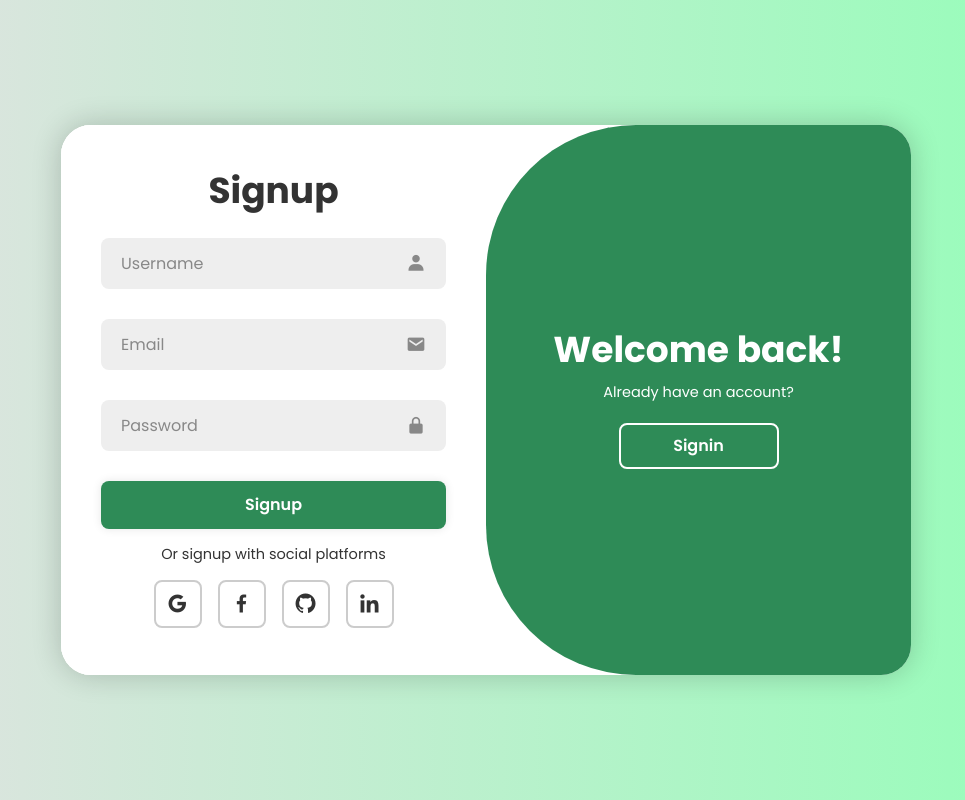
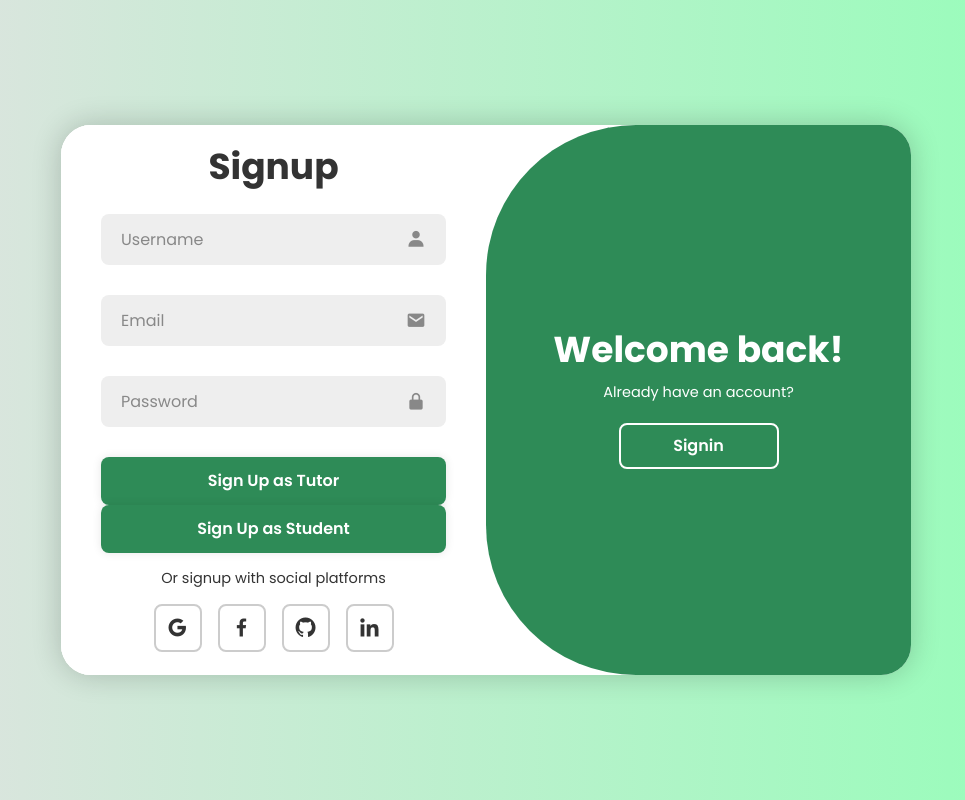
Before and after one commit to Zero-Asif/responsive_signin_signup_webpage, a plain HTML site: page index.html in a window 1280 px wide. Both pictures are taken after a click on the button "Signup". Shown: the whole page, without its empty margins (154-1119 px from the left). Drawn offline with nearby package versions, Linux system fonts and the light colour scheme.

Commit message:
Update signin and signup

```diff
--- a/index.html
+++ b/index.html
@@ -4,14 +4,10 @@
     <meta charset="UTF-8">
     <meta http-equiv="X-UA-Compatible" content="IE=edge">
     <meta name="viewport" content="width=device-width, initial-scale=1.0">
-
     <title>Responsive Login & Signup</title>
-
-    <link href='https://unpkg.com/boxicons@2.1.4/css/boxicons.min.css' rel='stylesheet'>
+    <link href="https://unpkg.com/boxicons@2.1.4/css/boxicons.min.css" rel="stylesheet">
     <link rel="stylesheet" href="styleforlogin.css">
-
 </head>
-
 <body>
     <div class="container">
         <div class="form-box login">
@@ -23,18 +19,21 @@
                 </div>
                 <div class="input-box">
                     <input type="password" placeholder="Password" required>
-                    <i class='bx bxs-lock-alt' ></i>
+                    <i class='bx bxs-lock-alt'></i>
                 </div>
                 <div class="forgot-link">
                     <a href="#">Forgot password?</a>
                 </div>
-                <button type="submit" class="btn">Signin</button>
+                <div class="role-buttons">
+                    <button type="submit" class="btn signin-tutor">Sign In as Tutor</button>
+                    <button type="submit" class="btn signin-student">Sign In as Student</button>
+                </div>
                 <P>Or login with social platforms</P>
                 <div class="social-icons">
-                    <a href="#"><i class='bx bxl-google' ></i></a>
-                    <a href="#"><i class='bx bxl-facebook' ></i></a>
-                    <a href="#"><i class='bx bxl-github' ></i></a>
-                    <a href="#"><i class='bx bxl-linkedin' ></i></a>
+                    <a href="#"><i class='bx bxl-google'></i></a>
+                    <a href="#"><i class='bx bxl-facebook'></i></a>
+                    <a href="#"><i class='bx bxl-github'></i></a>
+                    <a href="#"><i class='bx bxl-linkedin'></i></a>
                 </div>
             </form>
         </div>
@@ -52,16 +51,18 @@
                 </div>
                 <div class="input-box">
                     <input type="password" placeholder="Password" required>
-                    <i class='bx bxs-lock-alt' ></i>
+                    <i class='bx bxs-lock-alt'></i>
                 </div>
-
-                <button type="submit" class="btn">Signup</button>
+                <div class="role-buttons">
+                    <button type="submit" class="btn signup-tutor">Sign Up as Tutor</button>
+                    <button type="submit" class="btn signup-student">Sign Up as Student</button>
+                </div>
                 <P>Or signup with social platforms</P>
                 <div class="social-icons">
-                    <a href="#"><i class='bx bxl-google' ></i></a>
-                    <a href="#"><i class='bx bxl-facebook' ></i></a>
-                    <a href="#"><i class='bx bxl-github' ></i></a>
-                    <a href="#"><i class='bx bxl-linkedin' ></i></a>
+                    <a href="#"><i class='bx bxl-google'></i></a>
+                    <a href="#"><i class='bx bxl-facebook'></i></a>
+                    <a href="#"><i class='bx bxl-github'></i></a>
+                    <a href="#"><i class='bx bxl-linkedin'></i></a>
                 </div>
             </form>
         </div>
@@ -78,9 +79,7 @@
                 <button class="btn signin-btn">Signin</button>
             </div>
         </div>
-
     </div>
-
     <script src="scriptforlogin.js"></script>
 </body>
 </html>
```
